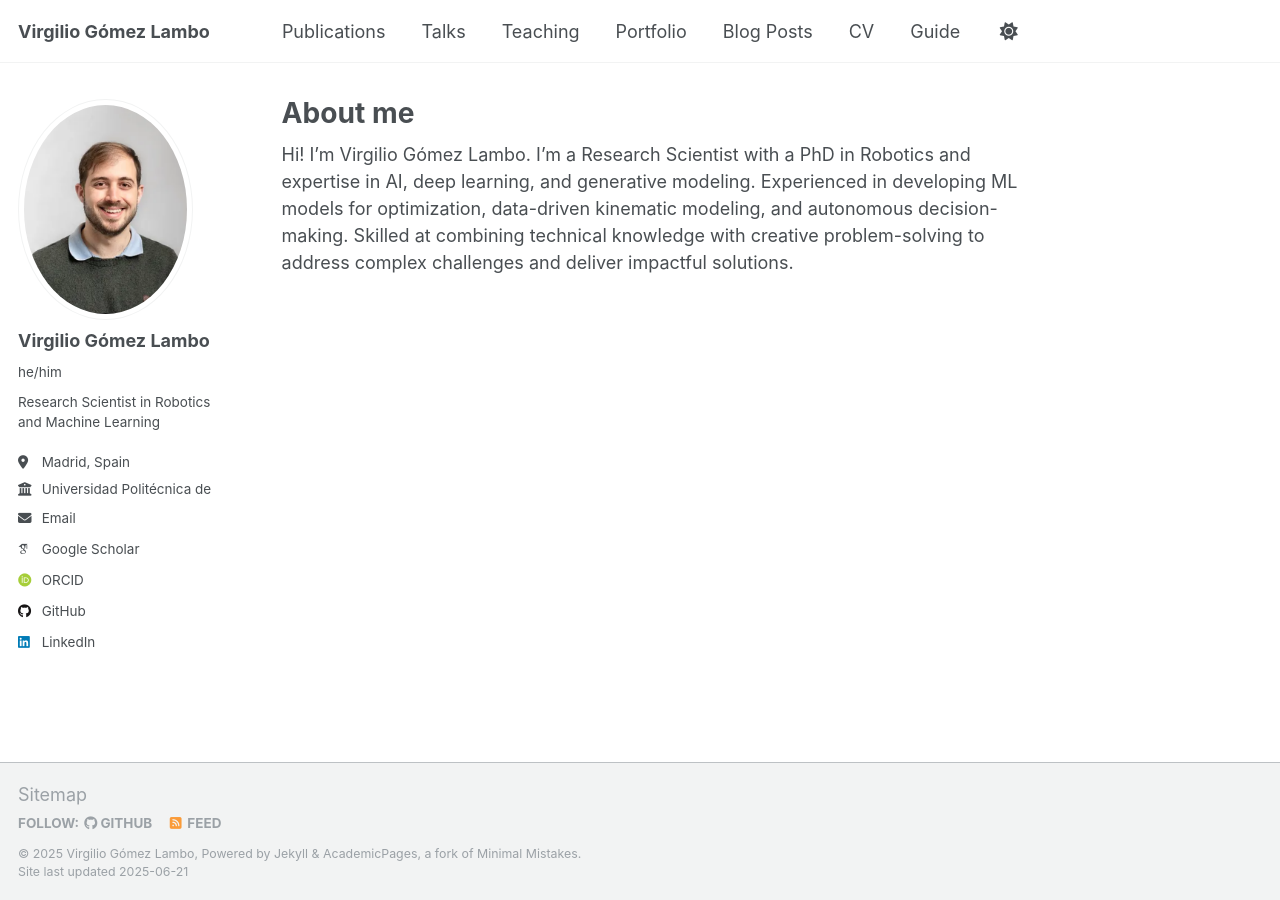
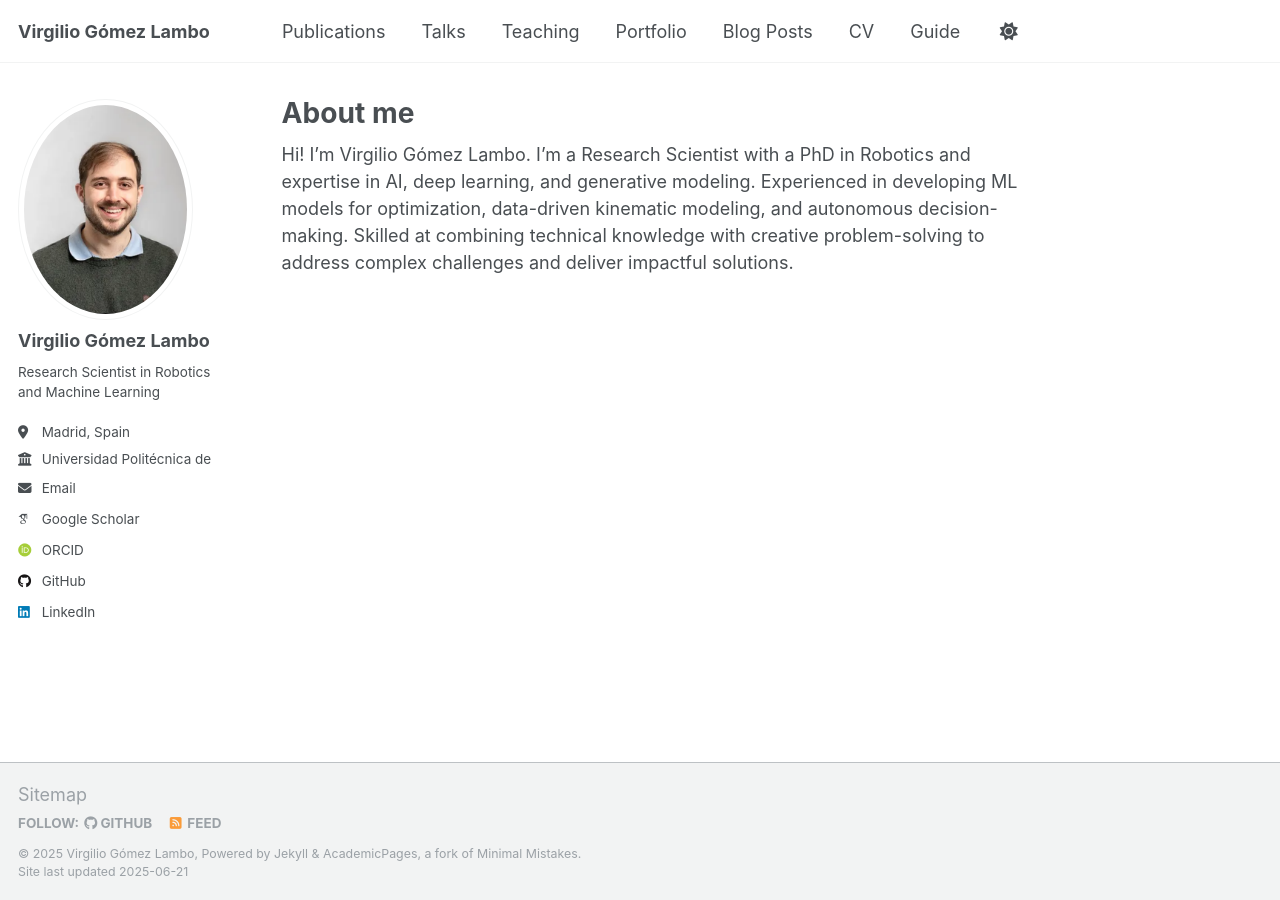
Before and after one commit to virgilio96upm/virgilio96upm.github.io, a Jekyll site: the page built from _pages/about.md, in a window 1280 px wide. Built offline with Jekyll 4.4.1, drawn with Linux system fonts in a browser that asks for light colours; some web fonts are replaced.

Commit message:
minor changes

```diff
--- a/_config.yml
+++ b/_config.yml
@@ -24,7 +24,7 @@ author:
   # Biographic information
   avatar           : "profile_vg.png"
   name             : "Virgilio Gómez Lambo"
-  pronouns         : "he/him"
+  pronouns         : #
   bio              : "Research Scientist in Robotics and Machine Learning"
   location         : "Madrid, Spain"
   employer         : "Universidad Politécnica de Madrid"
@@ -60,7 +60,7 @@ author:
   keybase          : # Username
   instagram        : # Username
   lastfm           : # Username
-  linkedin         : "https://www.linkedin.com/in/virgiliogl/"
+  linkedin         : "virgiliogl"
   mastodon         : # URL
   medium           : # URL
   pinterest        : # Username
```
